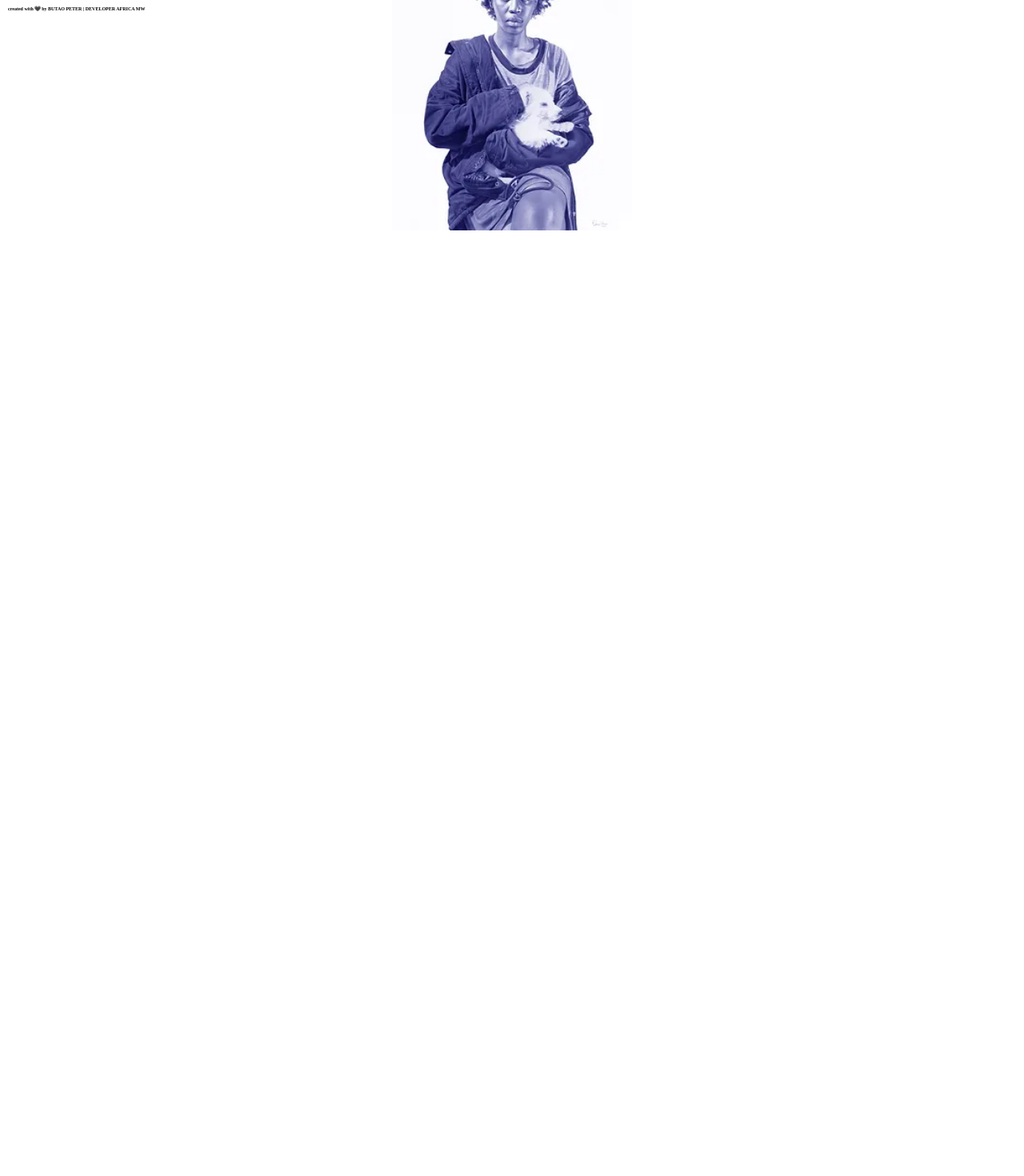
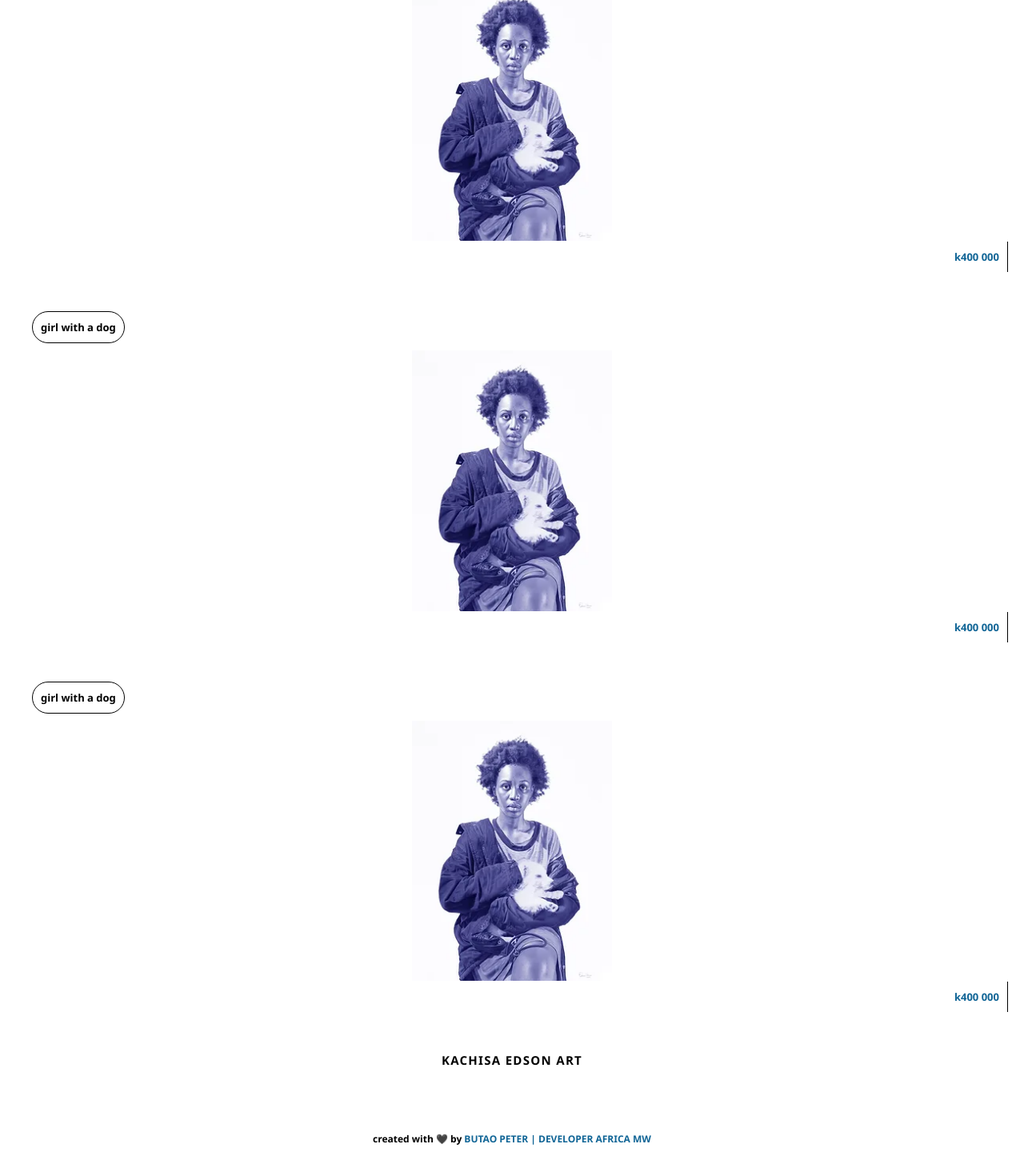
Before and after one commit to developerafrica/kachisa-portofolio-svkit, a SvelteKit app: page / in a window 1280 px wide. Shown: the part 776-2246 px from the top of the page at 80% size. Before the commit the page ends 1165 px from the top, so only its background shows below. Built offline with nearby package versions, Linux system fonts and the light colour scheme.

Commit message:
commit 3

```diff
--- a/src/components/author.svelte
+++ b/src/components/author.svelte
@@ -4,7 +4,7 @@
             <div class="cd">
                 <div class="txt">
                     <h1>EDSON KACHISA</h1>
-                    <p>pen artist</p>
+                    <p>pen artist & drawing instructor</p>
                     <a href="tel://0999791167">HIRE</a>
                 </div>
                 <div class="img">
@@ -41,7 +41,7 @@
                         border-radius: 4px;
                         margin: 10px 0;
                         box-shadow: rgba(0, 0, 0, 0.494) 0 4px 4px 0;
-                        background: seashell;
+                        background: var(--wc);
                         text-align: center;
                     }
                 }
--- a/src/components/cards.svelte
+++ b/src/components/cards.svelte
@@ -1,3 +1,23 @@
+<script>
+    const data = [
+        {
+            name :'art2.webp',
+            display:'girl with a dog',
+            price: 'k400 000 '
+        },
+        {
+            name :'art2.webp',
+            display:'girl with a dog',
+            price: 'k400 000 '
+        },
+        {
+            name :'art2.webp',
+            display:'girl with a dog',
+            price: 'k400 000 '
+        },
+
+    ]
+</script>
 <article class="cards">
     <div class="crds">
         <header>
@@ -5,14 +25,25 @@
         </header>
         <main>
             <div class="mn">
+                {#each data as cdt}
                 <div class="card">
                     <div class="cd">
+                        <div class="txt">
+                            <h1>
+                                {cdt.display}
+                            </h1>
+                        </div>
                         <div class="img">
-                            <img src="/art2.webp" alt="artwork" >
+                            <img src={cdt.name} alt="artwork" >
                         </div>
-                        <div class="txt"></div>
+                        <div class="end">
+                            <h1>
+                                {cdt.price}
+                            </h1>
+                        </div>
                     </div>
                 </div>
+                {/each}
             </div>
         </main>
     </div>
@@ -29,10 +60,33 @@
         main{
             .mn{
                 .card{
+                    margin: 2rem 0;
                     .cd{
                         padding: 1rem;
+                        .end{
+                            text-align: end;
+                            h1{
+
+                                @include fnt(var(--bl), 1.3rem, 600);
+                                border-right: black solid 1px;
+                                padding: 10px
+                            }
+                        }
+                        .txt{
+                            padding: 2rem;
+                            h1{
+                                display: inline;
+                                @include fnt(var(--tc), 1.3rem, 600);
+                                background: var(--wc);
+                                border: black solid 1px;
+                                border-radius: 3rem;
+                                padding: 1rem
+
+                            }
+
+                        }
                         .img{
-                            width: 300px;
+                            width: 250px;
                             margin: 0 auto;
                             img{
                                 width: 100%;
--- a/src/components/image.svelte
+++ b/src/components/image.svelte
@@ -11,6 +11,8 @@
             margin: 0 auto;
             img{
                 width: 100%;
+                mask-image: linear-gradient(black, transparent);
+                -webkit-mask-image: linear-gradient(white, transparent);
             }
 
         }
--- a/src/routes/+layout.svelte
+++ b/src/routes/+layout.svelte
@@ -21,14 +21,7 @@
         <slot />
       </div>
     </main>
-    <footer>
-      <div class="ft">
-        <article class="author">
-          <h1>created with 🖤 by BUTAO PETER | DEVELOPER AFRICA MW</h1>
 
-        </article>
-      </div>
-    </footer>
   </div>
 </article>
 <style lang="scss">
@@ -55,14 +48,6 @@
 
       }
     }
-    footer{
-      position: fixed;
-      width: 100%;
-      bottom:0;
-      left:0;
-
-
-    }
 
   }
 </style>
--- a/src/routes/+page.svelte
+++ b/src/routes/+page.svelte
@@ -14,10 +14,46 @@
         <section class="cards-section">
             <Cards />
         </section>
+        <footer>
+            <div class="ft">
+              <header>
+                <h1>KACHISA EDSON ART</h1>
+              </header>
+              <main>
+
+              </main>
+              <article class="author">
+                <h1>created with 🖤 by <a href="https://github.com/developerafrica/"> BUTAO PETER | DEVELOPER AFRICA MW</a></h1>
+
+              </article>
+            </div>
+        </footer>
     </div>
 </article>
 <style lang="scss">
     article{
         padding: 10vh 0 10vh 0;
+        footer{
+            background: var(--wc);
+            padding: 2rem 0 0 0;
+            header{
+                text-align: center;
+                h1{
+                    @include fnt(var(--tc), 1.5rem, 800);
+                    letter-spacing: 1.3px;
+                }
+            }
+            article{
+                text-align: center;
+                h1{
+                    @include fnt(var(--tc), 1.2rem, 600);
+                    a{
+                        @include fnt(var(--bl), 1.2rem, 700);
+
+                    }
+
+                }
+            }
+        }
     }
 </style>
--- a/src/variables.scss
+++ b/src/variables.scss
@@ -6,8 +6,9 @@
 }
 :root{
     --wc: white;
-    --bl: black;
+    --bc: black;
     --tc: black;
+    --bl: #106596;
 
-    --bl-ln: linear-gradient(to right, #7F80B0 0%, white 90%)
+    --bl-ln: linear-gradient(to right, rgba(0, 0, 0, 0.786) 0%, white 90%)
 }
```
